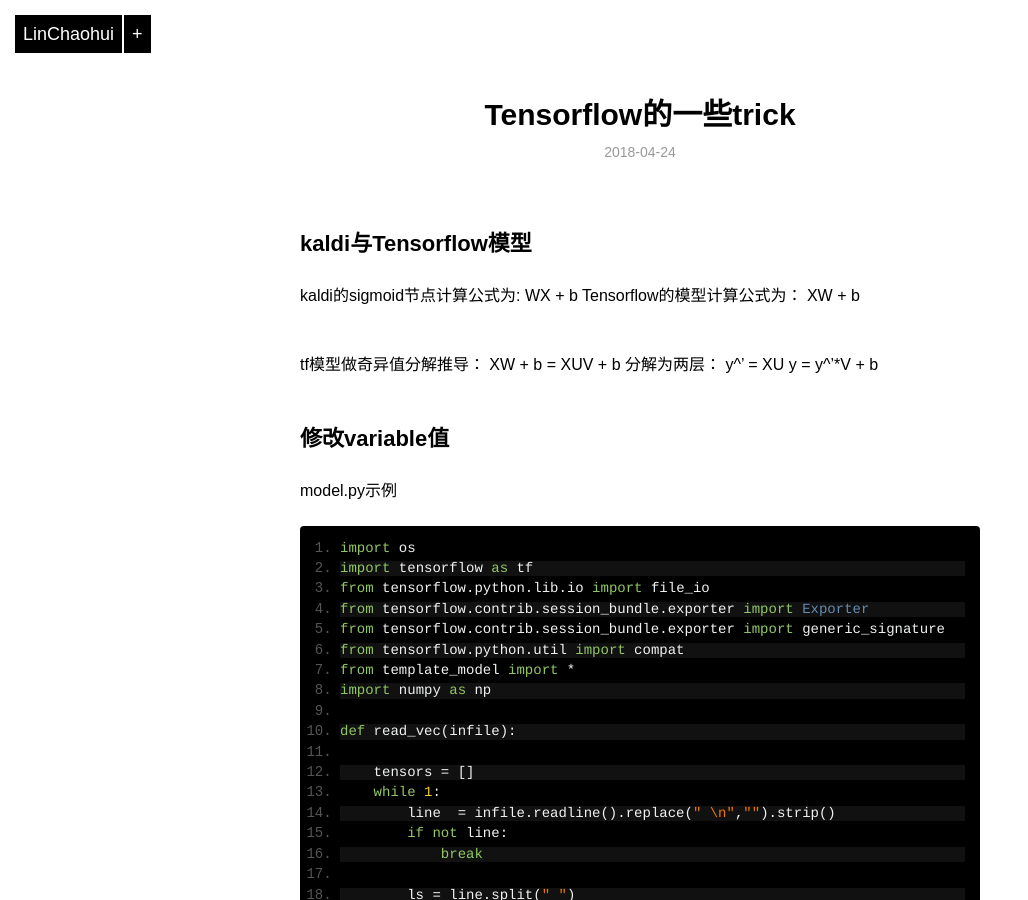
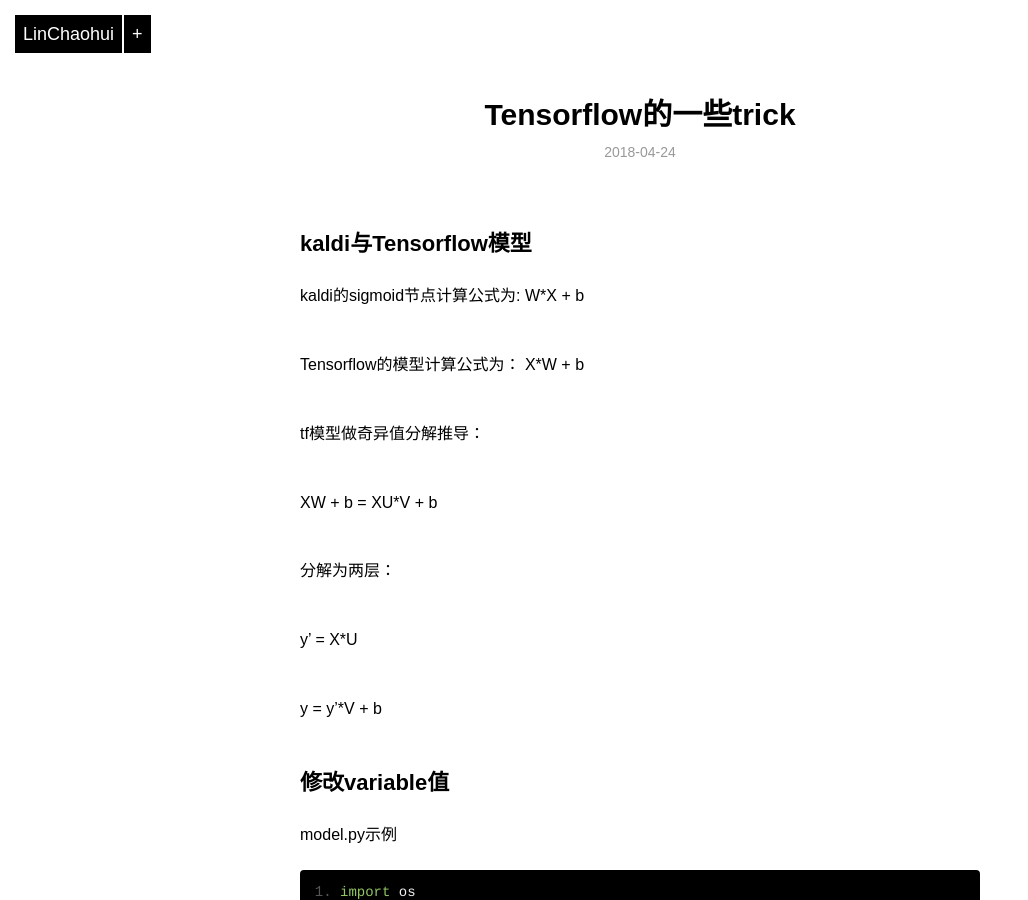
Before and after one commit to chaohui0/chaohui0.github.com, a Jekyll site: the page built from _posts/blog/2018-04-24-tensorflow.md, in a window 1280 px wide and 900 px high. Shown: the whole window, without its empty margins (0-1028 px from the left). Built offline with Jekyll 4.4.1, drawn with Linux system fonts in a browser that asks for light colours.

```diff
--- a/_posts/blog/2018-04-24-tensorflow.md
+++ b/_posts/blog/2018-04-24-tensorflow.md
@@ -6,13 +6,18 @@ category: blog
 ---
 ## kaldi与Tensorflow模型
 kaldi的sigmoid节点计算公式为: W*X + b
+
 Tensorflow的模型计算公式为：  X*W + b
 
 tf模型做奇异值分解推导：
+
 X*W + b = X*U*V + b
+
 分解为两层：
-y^' = X*U
-y = y^'*V + b
+
+y' = X*U
+
+y = y'*V + b
 
 
 
```
